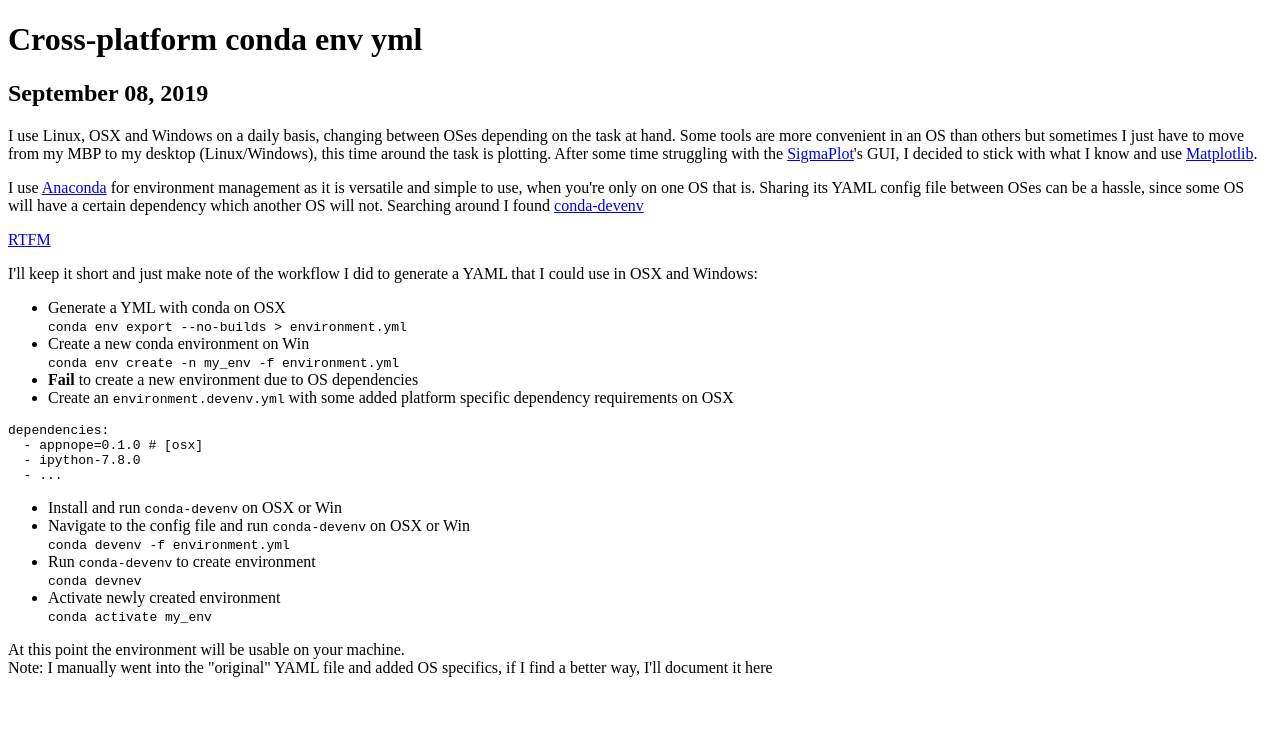
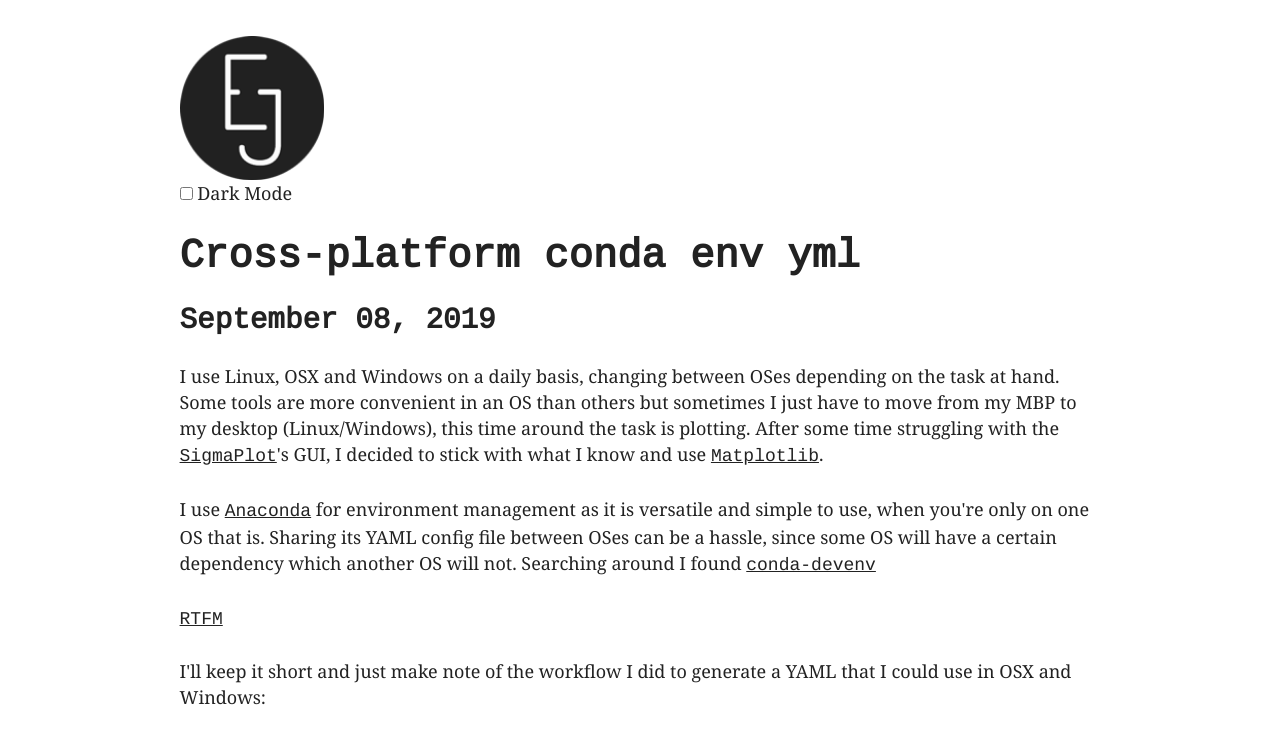
Before and after one commit to emjames/site, a Gatsby site: page /x-plat-conda-yml/ in a window 1280 px wide. Shown: the top 733 px of the page. Built offline with nearby package versions, Linux system fonts and the light colour scheme; Gatsby itself is replaced by a stand-in of ours; some packages are replaced by stand-ins of ours.

Commit message:
Use Layout and Header in postTemplate

```diff
--- a/src/templates/postTemplate.js
+++ b/src/templates/postTemplate.js
@@ -1,11 +1,16 @@
 import React from "react"
 import { graphql } from "gatsby"
+import Layout from "../components/layout"
+import Header from "../components/header"
+
 export default function Template({
   data, // This prop will be injected by the GraphQL query below.
 }) {
   const { markdownRemark } = data // data.markdownRemark holds our post data
   const { frontmatter, html } = markdownRemark
   return (
+    <Layout>
+      <Header />
       <div className="blog-post-container">
         <div className="blog-post">
           <h1>{frontmatter.title}</h1>
@@ -14,9 +19,9 @@ export default function Template({
             className="blog-post-content"
             dangerouslySetInnerHTML={{ __html: html }}
           />
-
         </div>
       </div>
+    </Layout>
   )
 }
 export const pageQuery = graphql`
```
Lines whose indentation alone changed are shown as unchanged.
